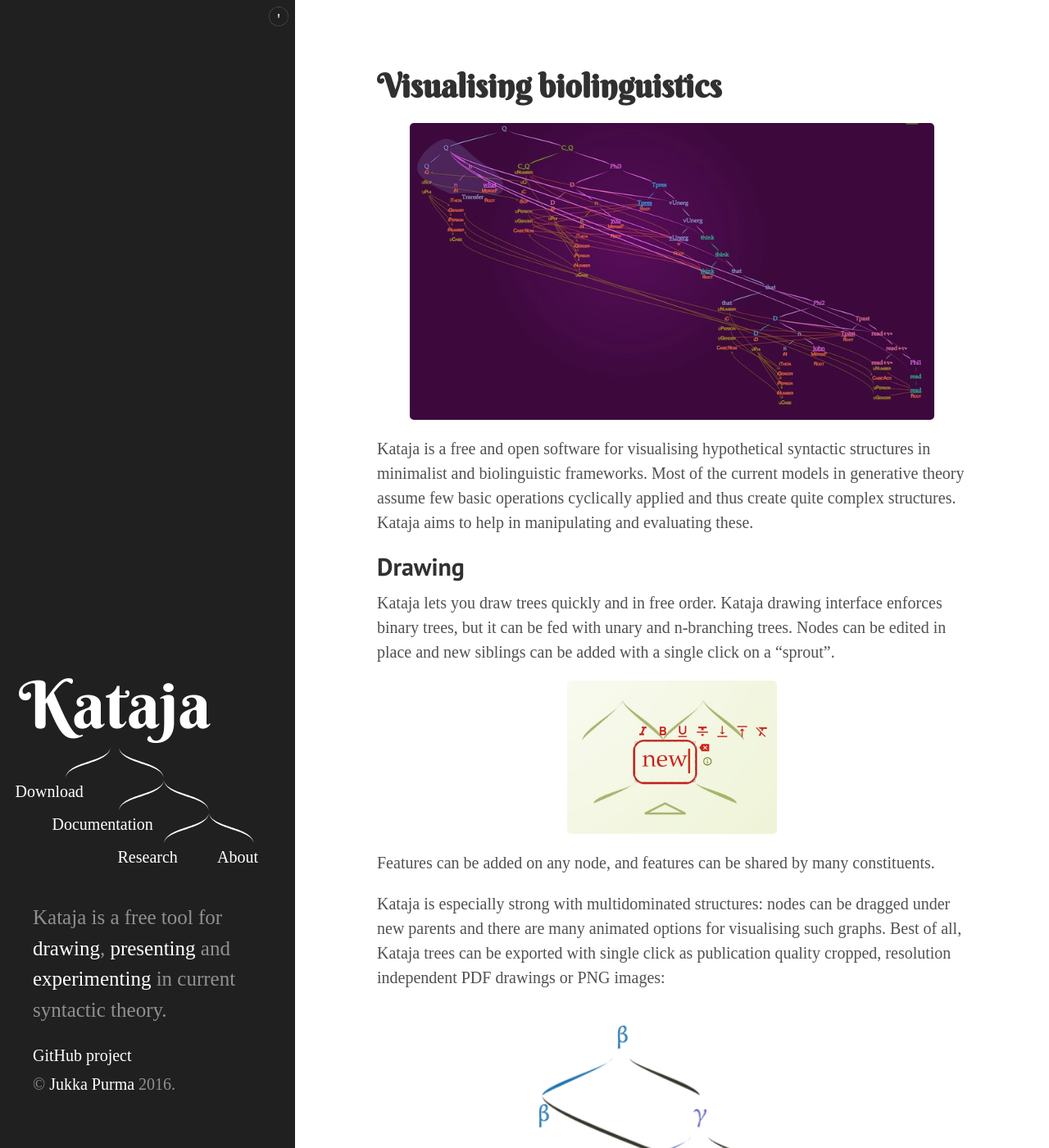
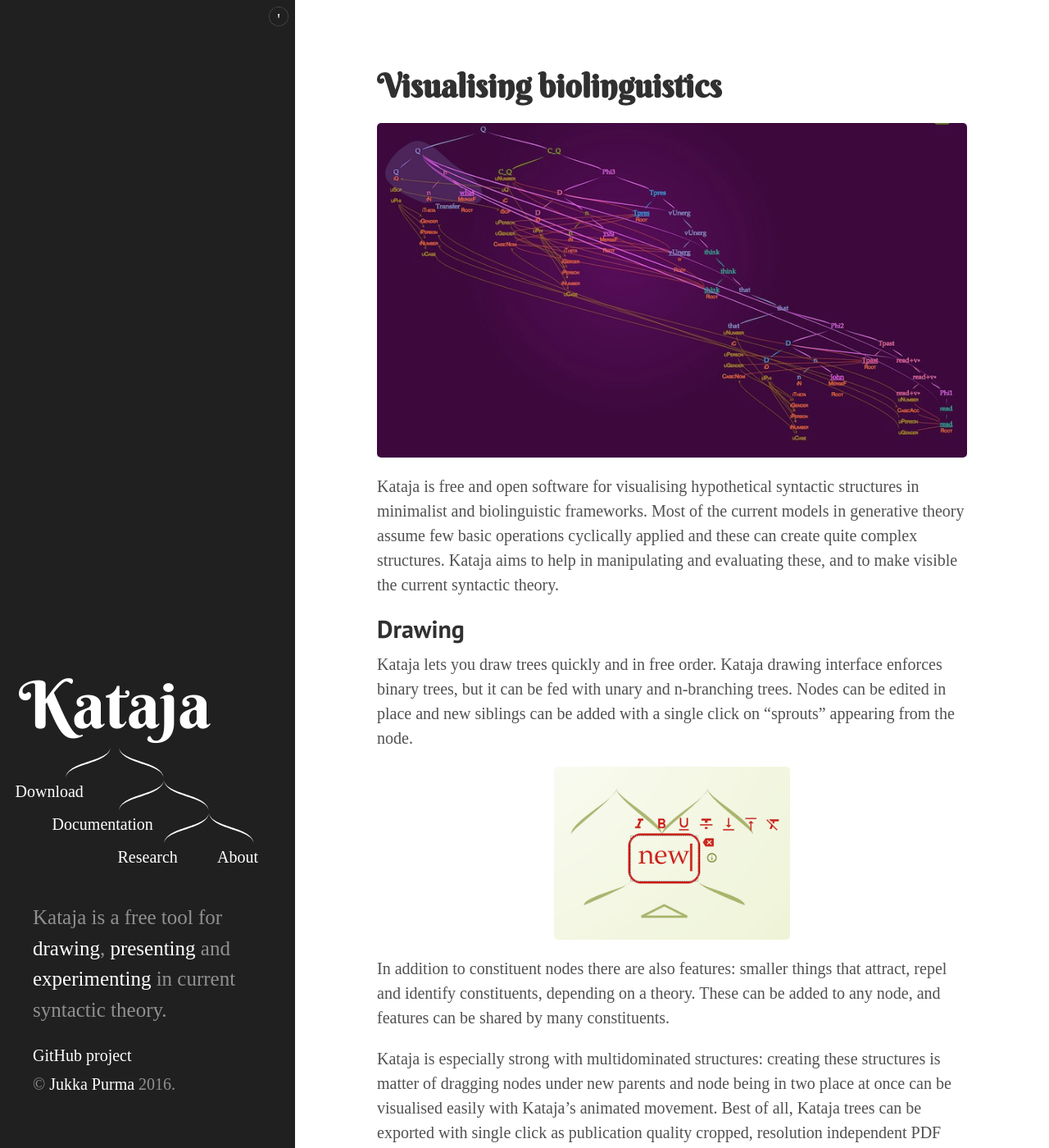
Before and after one commit to jpurma/Kataja, a Jekyll site: the page built from index.md, in a window 1280 px wide and 1400 px high. Shown: the whole window at 82% size. Built offline with Jekyll 4.4.1, drawn with Linux system fonts in a browser that asks for light colours; some of the changed text lies outside the part shown.

Commit message:
Some text

```diff
--- a/index.md
+++ b/index.md
@@ -6,19 +6,21 @@
 {% include image name="purplebanner.jpg" %}
 
 
-Kataja is a free and open software for visualising hypothetical syntactic structures in minimalist and biolinguistic frameworks. Most of the current models in generative theory assume few basic operations cyclically applied and thus create quite complex structures. Kataja aims to help in manipulating and evaluating these.
+Kataja is free and open software for visualising hypothetical syntactic structures in minimalist and biolinguistic frameworks. Most of the current models in generative theory assume few basic operations cyclically applied and these can create quite complex structures. Kataja aims to help in manipulating and evaluating these, and to make visible the current syntactic theory.
 
 ## Drawing
 
-Kataja lets you draw trees quickly and in free order. Kataja drawing interface enforces binary trees, but it can be fed with unary and n-branching trees. Nodes can be edited in place and new siblings can be added with a single click on a "sprout".
+Kataja lets you draw trees quickly and in free order. Kataja drawing interface enforces binary trees, but it can be fed with unary and n-branching trees. Nodes can be edited in place and new siblings can be added with a single click on "sprouts" appearing from the node.
 
 {% include image name="new.png" width="40%" %}
 
-Features can be added on any node, and features can be shared by many constituents.
+In addition to constituent nodes there are also features: smaller things that attract, repel and identify constituents, depending on a theory. These can be added to any node, and features can be shared by many constituents.
 
-Kataja is especially strong with multidominated structures: nodes can be dragged under new parents and there are many animated options for visualising such graphs. Best of all, Kataja trees can be exported with single click as publication quality cropped, resolution independent PDF drawings or PNG images:
+Kataja is especially strong with multidominated structures: creating these structures is matter of dragging nodes under new parents and node being in two place at once can be visualised easily with Kataja's animated movement. Best of all, Kataja trees can be exported with single click as publication quality cropped, resolution independent PDF drawings or PNG images:
 
 {% include image name="beta.png" width="60%" caption="Here the leftmost β is dominated by both α and β" %}
+
+There is no reason to believe in a single best visual presentation style for syntactic structures, whatever those might be. Kataja has 10 visualisation algorithms to try for each structure and switching between them is as simple as pressing 1... or 9.
 
 ## Presenting
 
@@ -26,12 +28,17 @@
 
 Each Kataja file is a set of 'slides', independent trees or groups of them. Everything done with the trees creates a visual response or animation, to help the audience to follow what has happened. Kataja even has a facecam widget to ease setting up recording or streaming.
 
-{% include image name="facecam.jpg" %}
+{% include image name="facecam.jpg" caption="Show and tell with Kataja" %}
 
-Kataja is free and for everyone: the audience can have the same tool as the lecturer and look at the examples own their own.
+Kataja is free and for everyone: the audience can have exactly the same tool as the lecturer and they can look at the examples own their own. Kataja should be both the entry level and the professional tool for figuring out the computational primitives of language.
 
 ## Experimenting
 
 Kataja has a plugin system for developing and running syntactic models in Python, as complex as they get. In these cases Kataja is a visualisation framework: plugin sends derivation steps, or intermediate states and Kataja provides means to browse and visualise them.
 
-<iframe width="480" height="270" src="https://www.youtube.com/embed/_1Nn8UGDpg4?rel=0" frameborder="0" allowfullscreen></iframe>
+<figure>
+<center>
+<iframe width="480" height="270" src="https://www.youtube.com/embed/wWPfta0fXo0?rel=0" frameborder="0" allowfullscreen></iframe>
+<figcaption>Problems of Projection -inspired model building two example sentences</figcaption>
+</center>
+</figure>
--- a/public/css/kataja.css
+++ b/public/css/kataja.css
@@ -57,6 +57,22 @@
   display: none;
 }
 
+figcaption {
+  font-size: 80%;
+}
+
+figure {
+    margin-left: 0em; /* my figures are centered */
+    margin-right: 0em; /* my figures are centered */
+}
+
+@media (min-width: 32em) {
+  figure {
+      margin-left: 1em;
+      margin-right: 1em;
+  }
+}
+
 @media (min-width: 48em) {
   #can {
     display: block;
@@ -79,4 +95,8 @@
     right: 0rem;
     position: absolute;
   }
+  figure {
+      margin-left: 0em;
+      margin-right: 0em;
+  }
 }
```
Also changed, not shown: research.md (+16 -0 lines).
